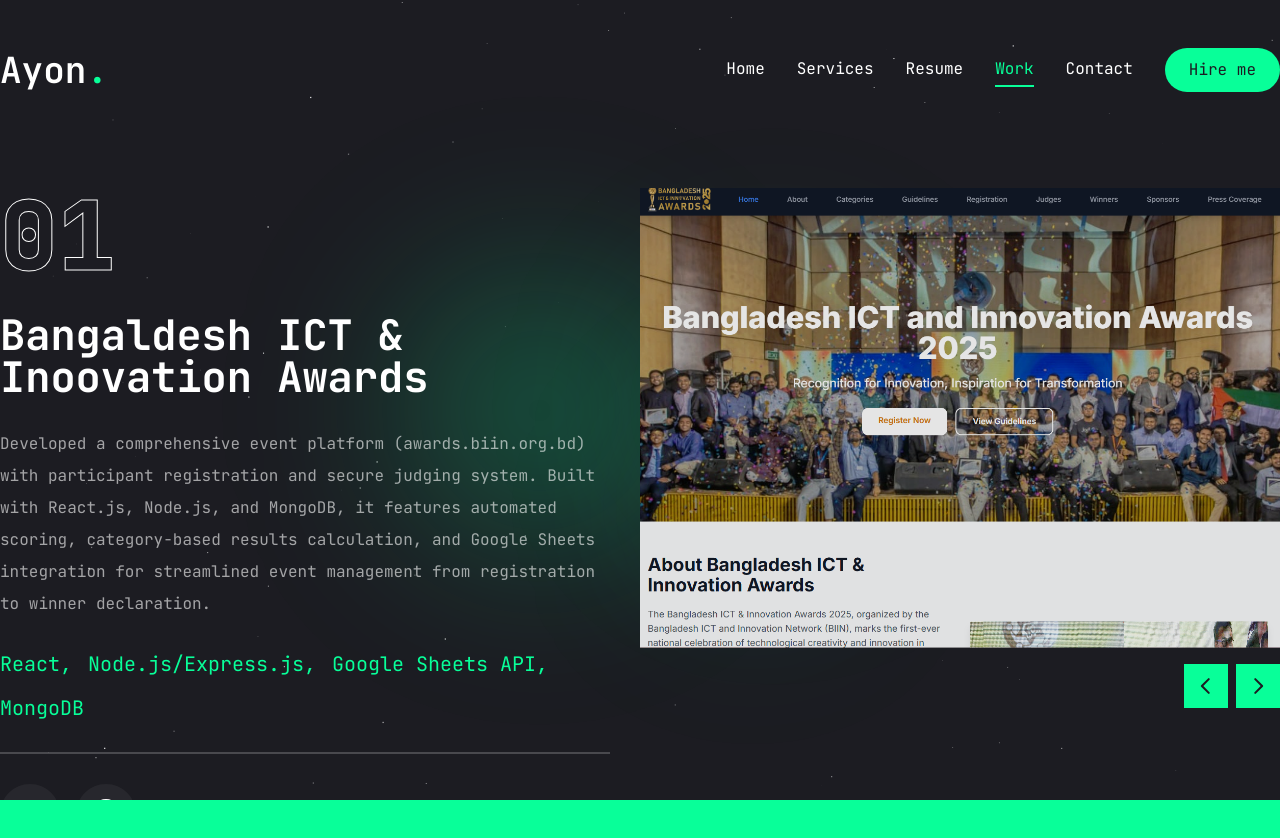
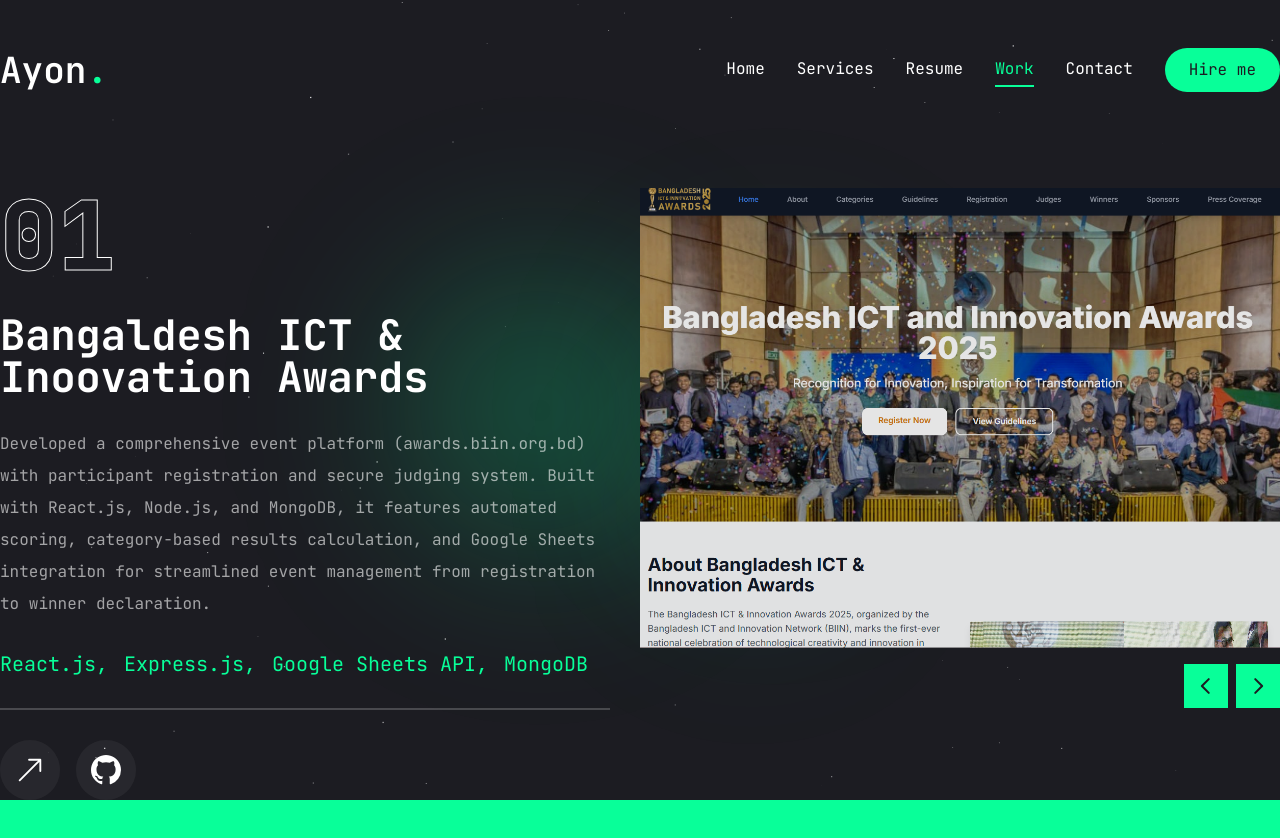
Before and after one commit to Ayonspoiler/My_Portfolio, a Next.js app in the folder frontend/: page /work in a window 1280 px wide. Shown: the top 838 px of the page. After the commit the page ends 804 px from the top, so only its background shows below. Built offline with nearby package versions, Linux system fonts and the light colour scheme.

Commit message:
Updated Work Page

```diff
--- a/frontend/app/work/page.jsx
+++ b/frontend/app/work/page.jsx
@@ -19,8 +19,8 @@
     description:
       "Developed a comprehensive event platform (awards.biin.org.bd) with participant registration and secure judging system. Built with React.js, Node.js, and MongoDB, it features automated scoring, category-based results calculation, and Google Sheets integration for streamlined event management from registration to winner declaration.",
     stack: [
-      { name: "React" },
-      { name: "Node.js/Express.js" },
+      { name: "React.js" },
+      { name: "Express.js" },
       { name: "Google Sheets API" },
       { name: "MongoDB" },
     ],
```
